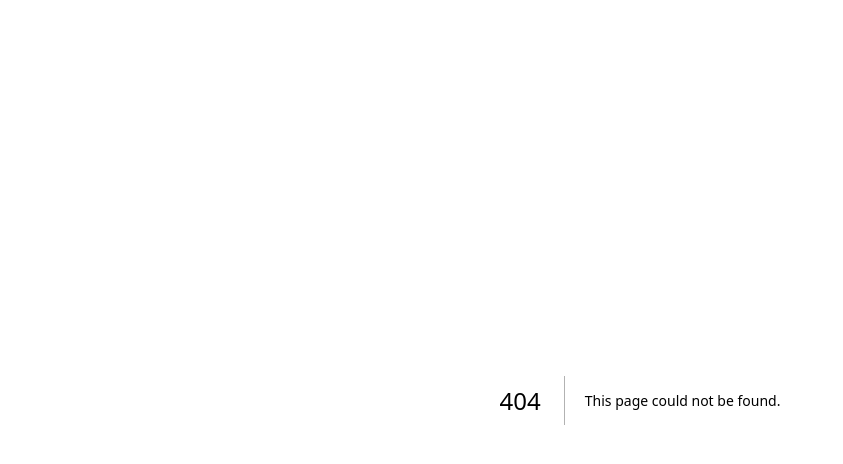
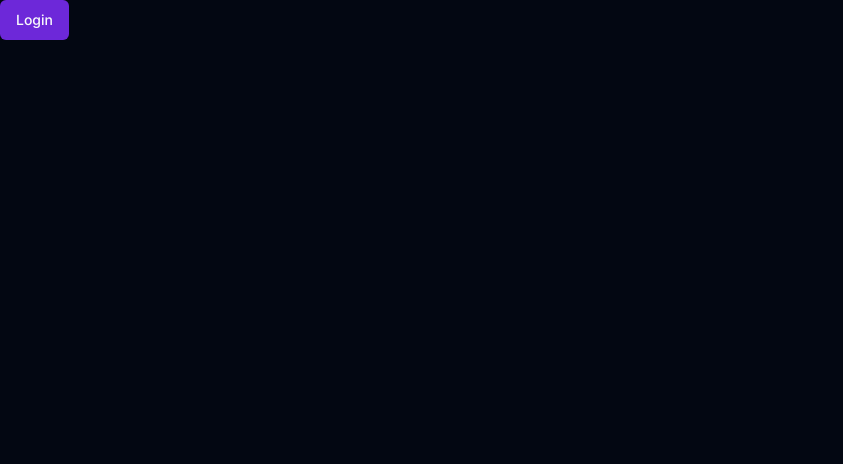
Before and after one commit to AdamLBS/Area, a Next.js app in the folder web-app/: page /login in a window 1280 px wide. Before the commit this address had no page. Shown: the top 464 px of the page, without its empty margins (0-843 px from the left). Built offline with nearby package versions, Linux system fonts and the light colour scheme.

Commit message:
feat(WepApp): create page and route for login

```diff
--- /dev/null
+++ b/web-app/src/app/login/page.tsx
@@ -0,0 +1,3 @@
+import { LoginPage } from '@/pages';
+
+export default LoginPage;
--- /dev/null
+++ b/web-app/src/pages/index.ts
@@ -0,0 +1 @@
+export * from './login';
--- /dev/null
+++ b/web-app/src/pages/login/LoginPage.component.tsx
@@ -0,0 +1,12 @@
+import { Button } from '@/components/ui';
+import React, { memo } from 'react';
+
+const Login = () => {
+  return (
+    <div>
+      <Button>Login</Button>
+    </div>
+  );
+};
+
+export const LoginPage = memo(Login);
--- /dev/null
+++ b/web-app/src/pages/login/index.ts
@@ -0,0 +1 @@
+export { LoginPage } from './LoginPage.component';
```
Also changed, not shown: web-app/src/pages/login/LoginPage.style.tsx (added).
